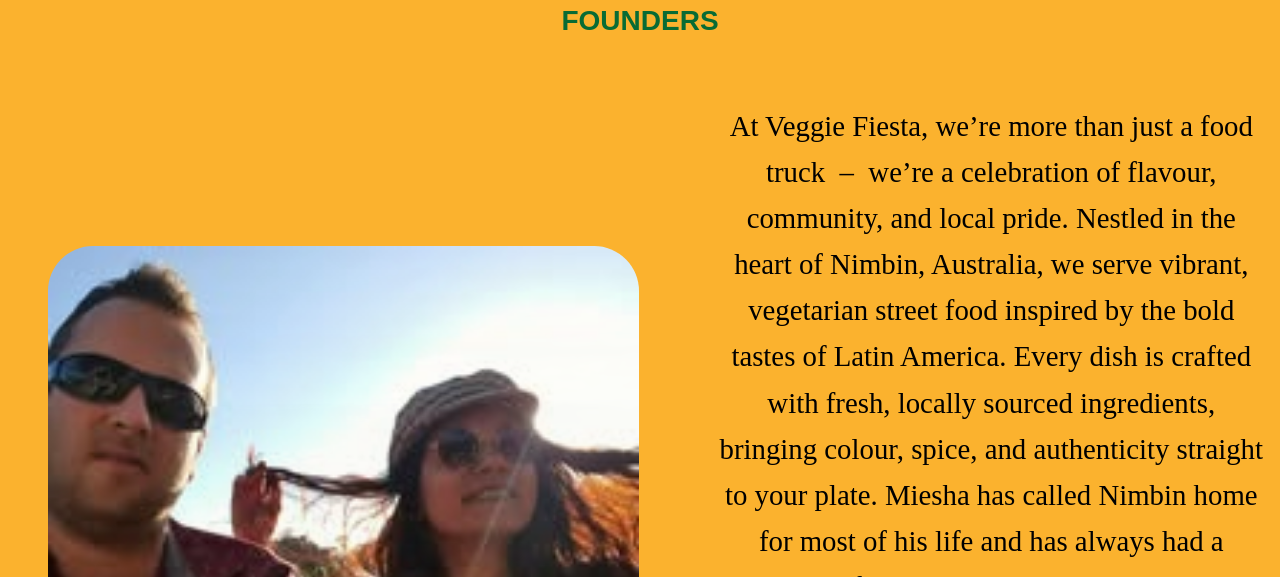
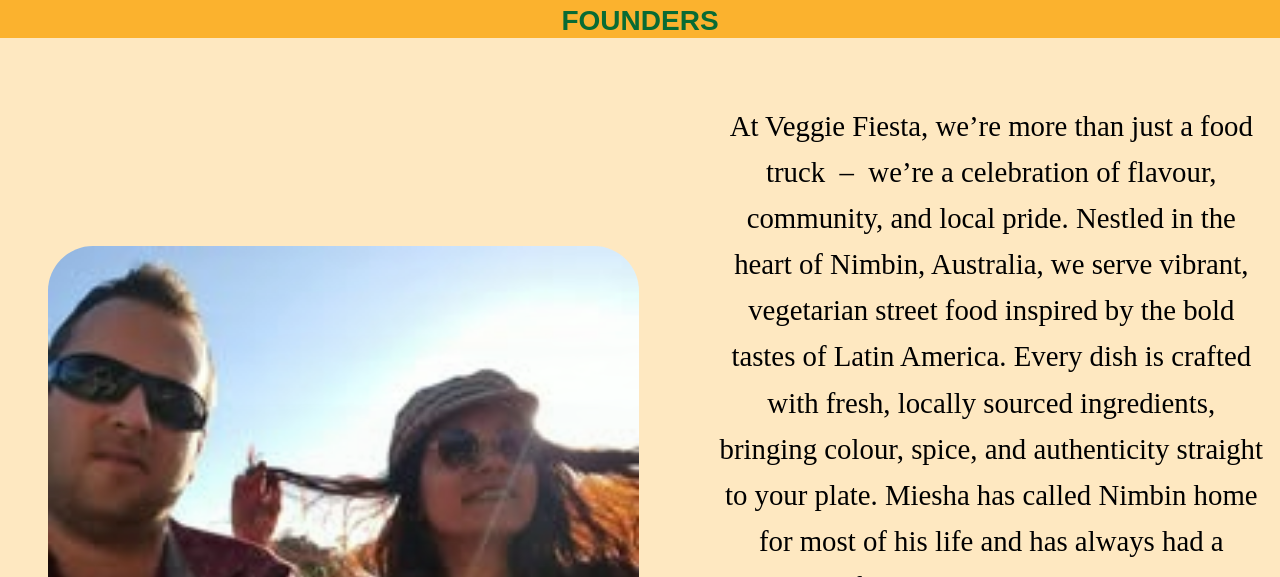
Before and after one commit to JedRussell88/Veggie-Fiesta, a plain HTML site: page about.html in a window 1280 px wide. Shown: the part 223-800 px from the top of the page. Drawn offline with Linux system fonts and the light colour scheme; files whose address does not match are found by name; a web font is replaced by a local one.

Commit message:
Update style.css

```diff
--- a/style.css
+++ b/style.css
@@ -359,12 +359,27 @@
   opacity: 1;
   }
 .about-section {
+  position: relative;
   display: grid;
   grid-template-columns: 1fr;    /* mobile: one column */
   gap: 3rem;
   padding: 1rem;
   overflow-x: hidden;
 }
+
+.about-section::before {
+  content: "";
+  position: absolute;
+  inset: 0;
+  background: rgba(255,255,255,0.7);
+  z-index: 0;
+}
+
+.about-section > * {
+  position: relative;
+  z-index: 1;
+}
+
 
 @media (min-width: 768px) {
   .about-section {
```
